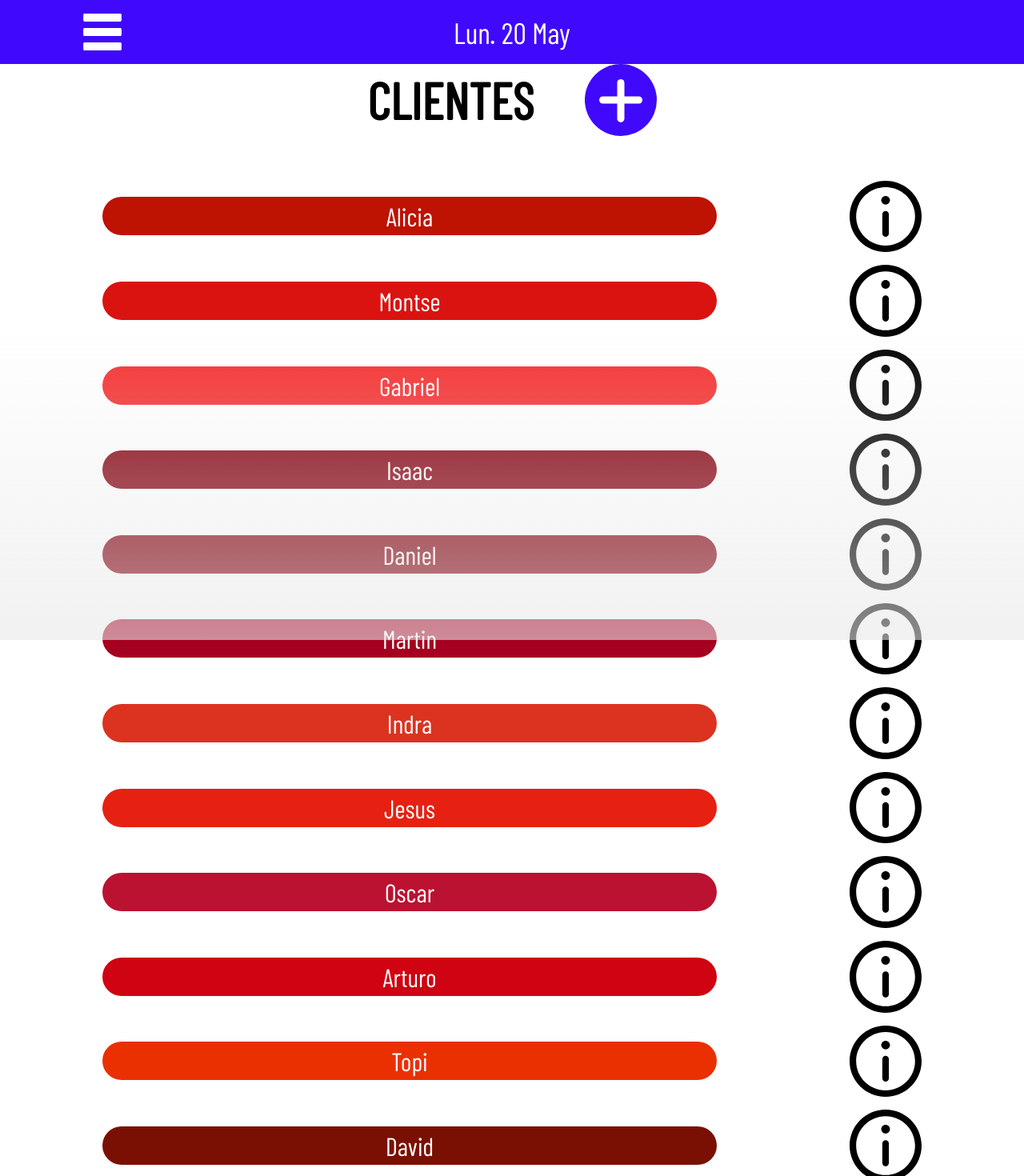
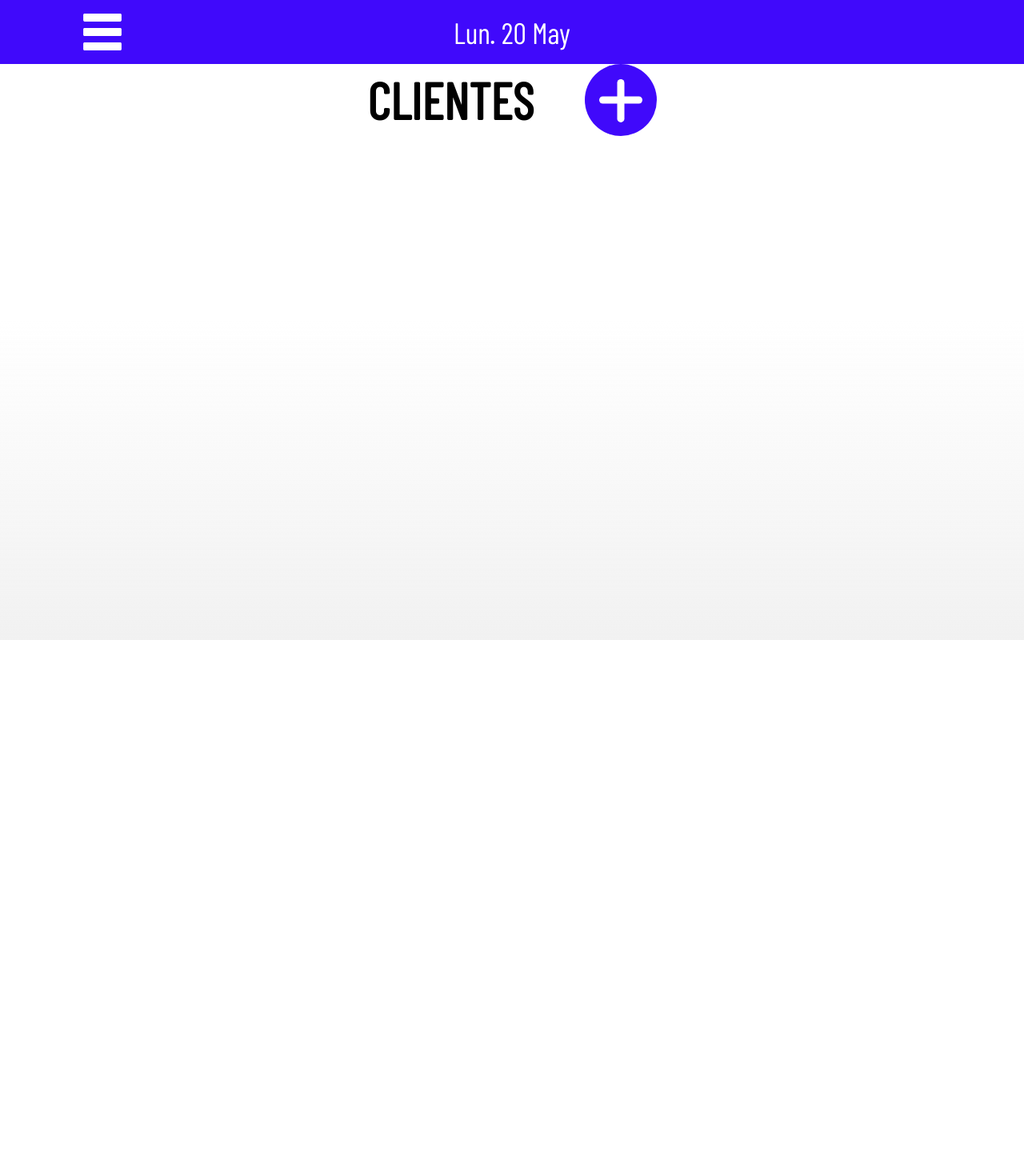
Before and after one commit to MartinMelo97/AppPrestamos, a React (Create React App) app: page /clientes/prestamos in a window 1280 px wide. Shown: the top 1470 px of the page at 80% size. After the commit the page ends 800 px from the top, so only its background shows below. Built offline with nearby package versions, Linux system fonts and the light colour scheme.

Commit message:
add null option

```diff
--- a/src/components/customers/loans/CustomersLoans.jsx
+++ b/src/components/customers/loans/CustomersLoans.jsx
@@ -8,42 +8,7 @@ class CustomersLoans extends Component {
         super(props)
         this.state = {
             customers:[
-                {
-                    name: 'Alicia'
-                },
-                {
-                    name: 'Montse'
-                },
-                {
-                    name: 'Gabriel'
-                },
-                {
-                    name: 'Isaac'
-                },
-                {
-                    name: 'Daniel'
-                },
-                {
-                    name: 'Martin'
-                },
-                {
-                    name: 'Indra'
-                },
-                {
-                    name: 'Jesus'
-                },
-                {
-                    name: 'Oscar'
-                },
-                {
-                    name: 'Arturo'
-                },
-                {
-                    name: 'Topi'
-                },
-                {
-                    name: 'David'
-                },
+
             ],
             reds:[]
         }
@@ -87,14 +52,17 @@ class CustomersLoans extends Component {
                 <img src={ plus } alt="agregar"/>
                 </p>
                 <div className="info-customers-container">
-                    {this.state.customers.map((customer, i)=>(
+                    { this.state.customers.length > 0 ?
+                    this.state.customers.map((customer, i)=>(
                         <div className="info-customer-container">
                             <span style = {{
                                 backgroundColor : this.state.reds[i]
                             }}>{customer.name}</span>
                             <img src={ info } alt="info"/>
                         </div>
-                    ))}
+                    ))
+                    :
+                    null}
                 </div>
                 <div className="transparent-white-div"/>
             </div>
```
